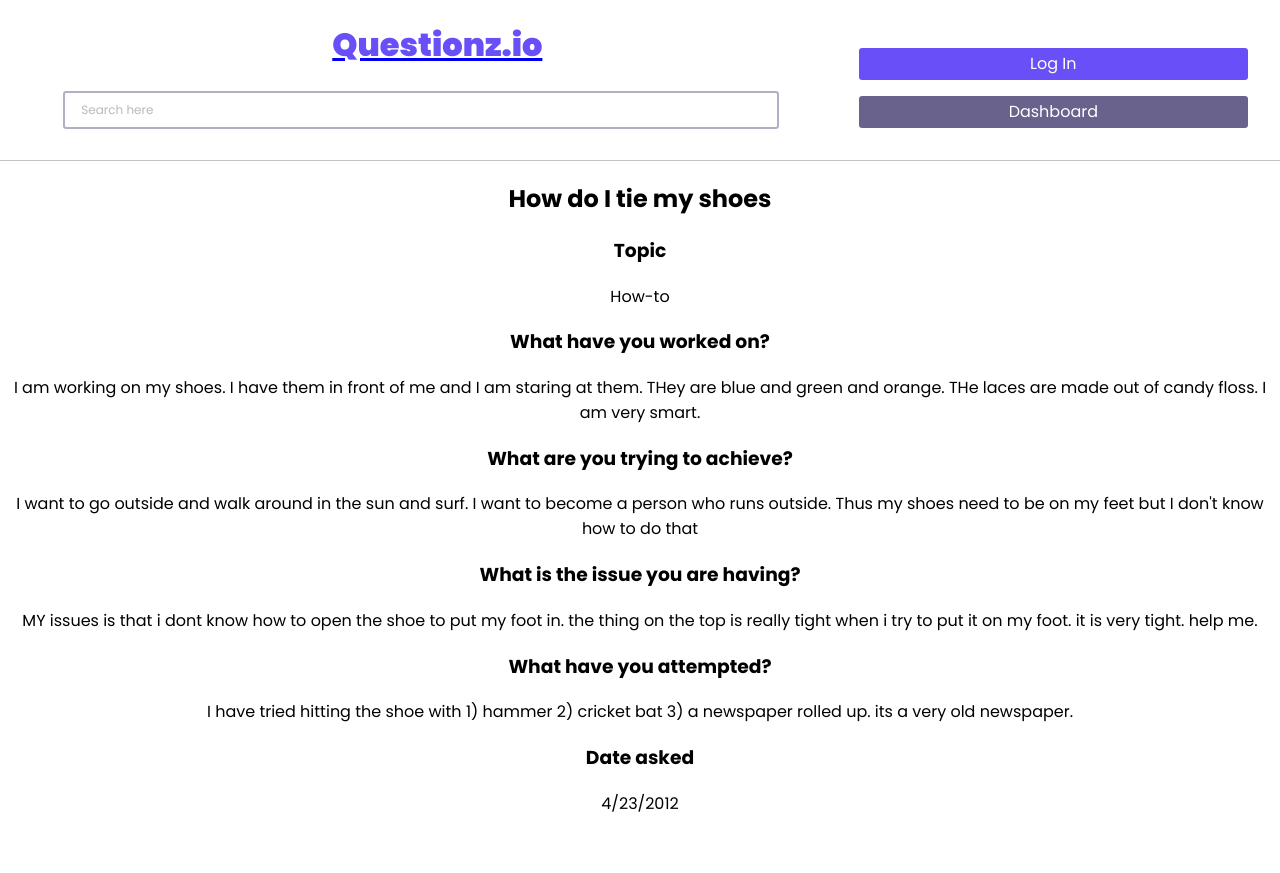
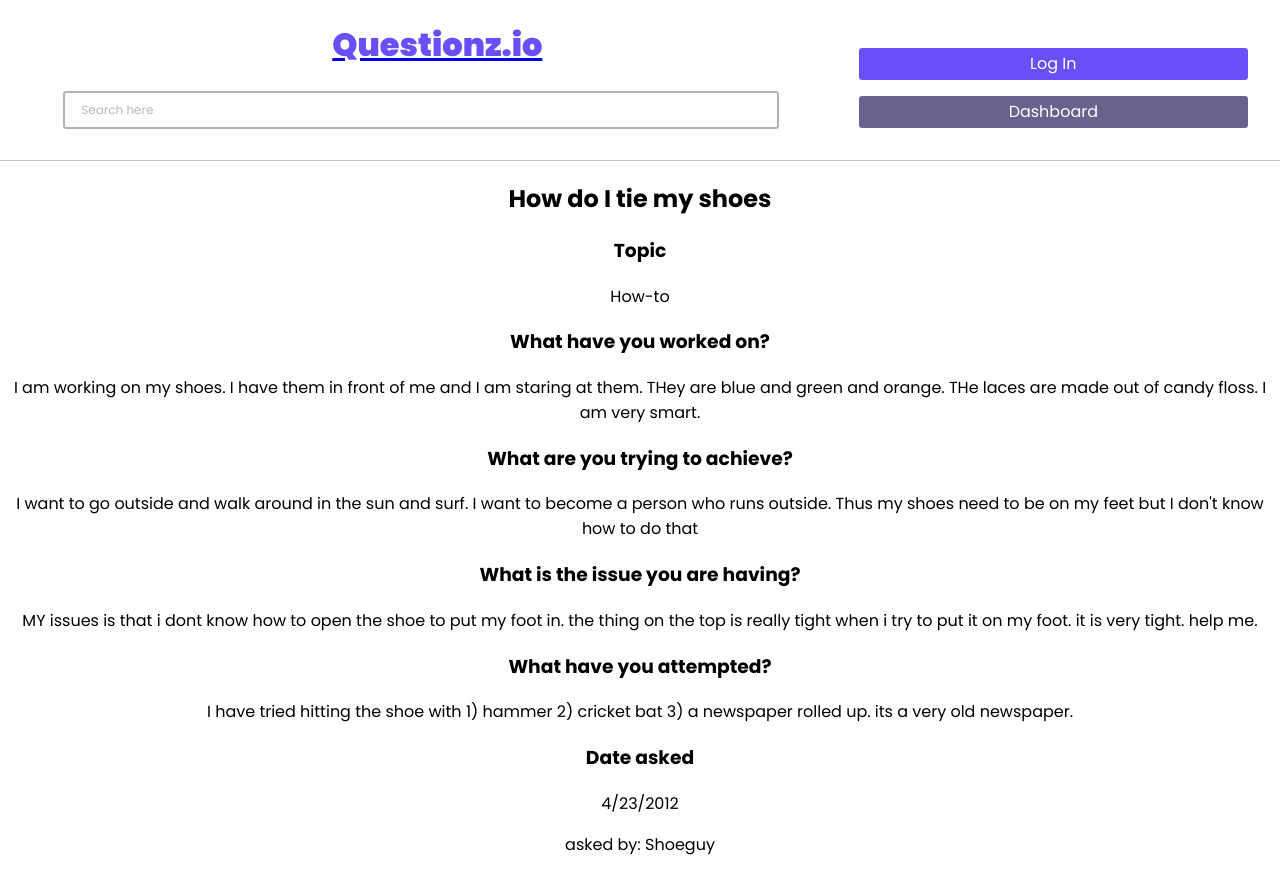
Before and after one commit to JaredS129/student-project--agile-dev-ops--aws-backend, a React (Create React App) app: page /question/1 in a window 1280 px wide. Before the commit the page ends 832 px from the top, so only its background shows below. Built offline with nearby package versions, Linux system fonts and the light colour scheme.

Commit message:
Update to include author

```diff
--- a/src/components/fullquestion/FullQuestion.js
+++ b/src/components/fullquestion/FullQuestion.js
@@ -24,6 +24,9 @@ const FullQuestion = (props) => {
       <p>{props.attempted ?? "placeholder"}</p>
       <h3>Date asked</h3>
       <p>{niceDate ?? "placeholder"}</p>
+      <p>
+        asked by: <span>{props.author ?? "placeholder"}</span>
+      </p>
     </div>
   );
 };
--- a/src/data/singleQuestion.json
+++ b/src/data/singleQuestion.json
@@ -8,5 +8,6 @@
   "tryAchieve":"I want to go outside and walk around in the sun and surf. I want to become a person who runs outside. Thus my shoes need to be on my feet but I don't know how to do that",
   "issue":"MY issues is that i dont know how to open the shoe to put my foot in. the thing on the top is really tight when i try to put it on my foot. it is very tight. help me.",
   "attempted":"I have tried hitting the shoe with 1) hammer 2) cricket bat 3) a newspaper rolled up. its a very old newspaper.",
-  "dateCreated":"2012-04-23T18:25:43.511Z"
+  "dateCreated":"2012-04-23T18:25:43.511Z",
+  "author":"Shoeguy"
 }
```
Also changed, not shown: 1 other file (tests, documents, lock files or other folders).
